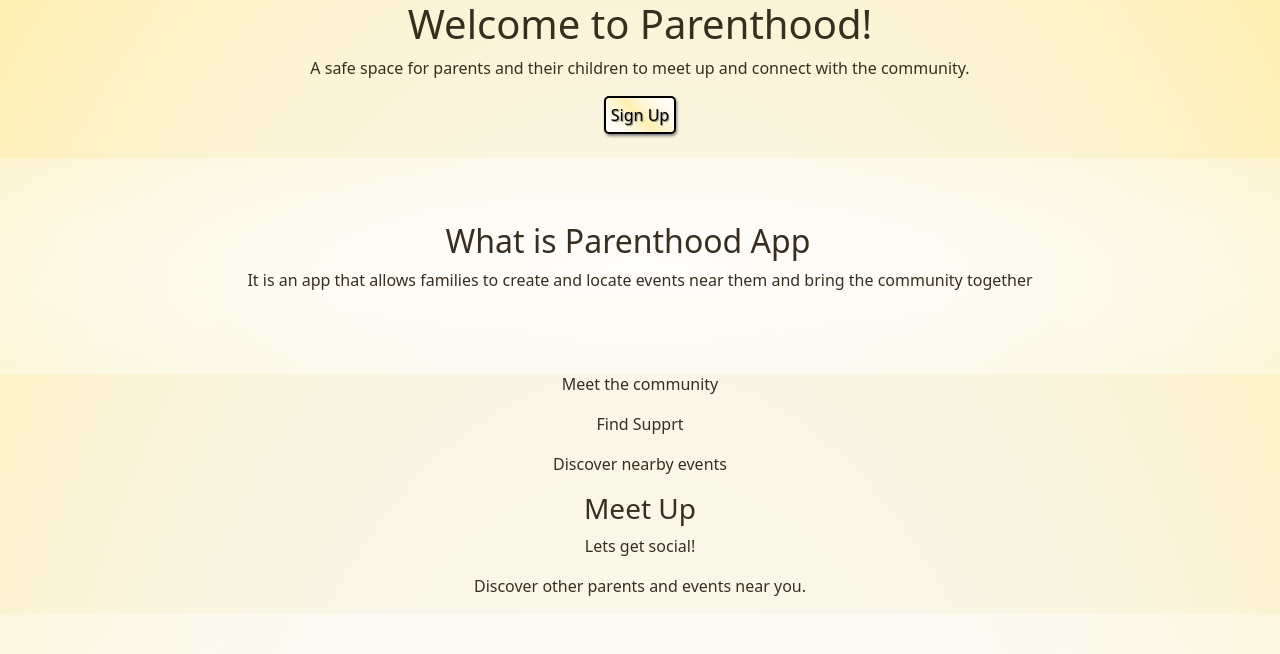
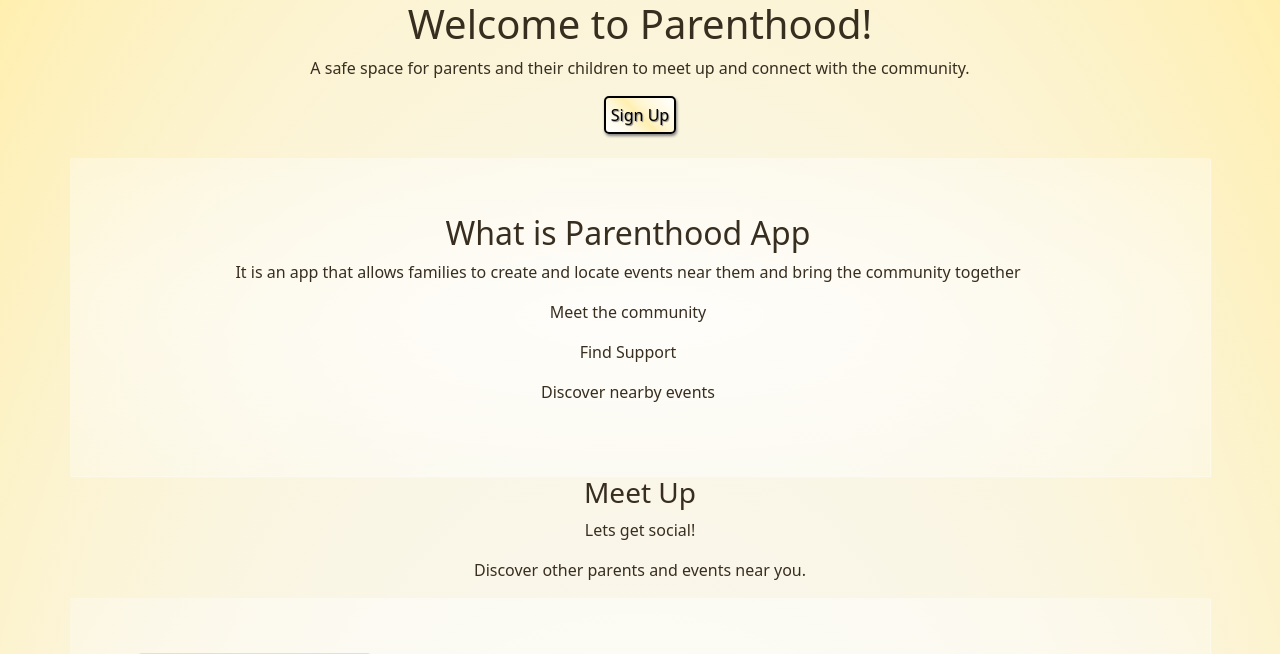
Before and after one commit to devancadman/SummerCode, a Django app: page / in a window 1280 px wide. Shown: the top 654 px of the page. Run offline with Django 4.2, Linux system fonts and the light colour scheme; data comes from the database, SQL or seed files in the repository.

Commit message:
Corrected closing tags in body
Corrected closing tags in body

```diff
--- a/templates/index.html
+++ b/templates/index.html
@@ -38,10 +38,10 @@
       </div>
       <div class="parenthood-brief">
         <div class="brief-text">
-          <p> A safe space for parents and their children to meet up and connect with the community.
+          <p> A safe space for parents and their children to meet up and connect with the community.</p>
         </div>
         <div class="signup-btn-container">
-          <button id="signup-btn">Sign Up</div>
+          <button id="signup-btn">Sign Up</button>
         </div>
       </div>
       <div class="img-container">
@@ -50,7 +50,7 @@
     </div>
     <div class="row" id="about">
       <div class="row about-txt">
-        <h2>What is Parenthood App</div>
+        <h2>What is Parenthood App</h2>
         <p>It is an app that allows families to create and locate events near them and bring the community together</p>
       </div>
       <div class="row">
@@ -62,7 +62,7 @@
       <div class="row">
         <div class="column find-support">
           <i class="fa-regular fa-hand-holding-heart"></i>
-          <p>Find Supprt</p>
+          <p>Find Support</p>
         </div>
       </div>
       <div class="row">
```
